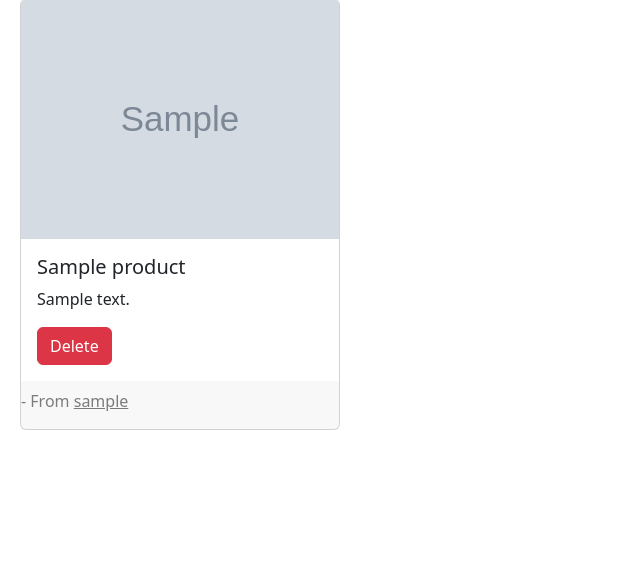
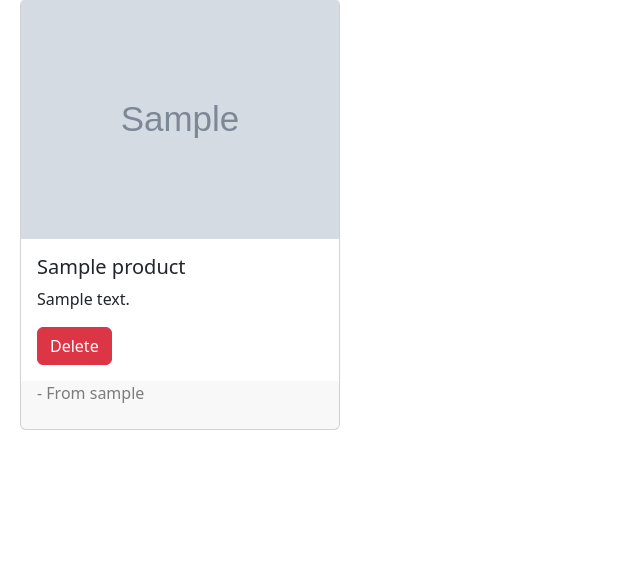
Before and after one commit to uio23/freeMartHosted, a Flask app: template freemart/templates/market/market.html in a window 1280 px wide. Shown: the part 229-800 px from the top of the page, without its empty margins (0-640 px from the left). Run offline with Flask 3, Linux system fonts and the light colour scheme; the template is opened without the code that fills it: values that come from a table or form of the project are taken from there, others are empty; tables that the repository leaves empty hold one stand-in row (values such as "Sample post"); grey boxes marked "Sample" are stand-in pictures; some libraries are stand-ins or nearby versions.

Commit message:
update styling

```diff
--- a/freemart/templates/market/market.html
+++ b/freemart/templates/market/market.html
@@ -21,7 +21,7 @@
             <button name="itemName" data-bs-toggle="modal" data-bs-target="#purchaseConfirmation" value="{{ item.name }}" class="btn btn-primary overflow-auto">${{ item.price|round(2) }}</button>
           {% endif %}
         </div>
-        <div class="card-footer border-0 text-black-50" style="padding: 8px 0 0 0;">
+        <div class="card-footer border-0 pt-0 text-black-50" style="padding-top: 8px;">
           <p style="padding: 0;">- From <a href="{{ url_for('user.profile_page', username=item.username) }}">{{item.username}}</a></p>
         </div>
       </div>
@@ -55,6 +55,7 @@
 
 <style>
   a {
+    text-decoration: none;
     color: inherit;
   }
 
```
